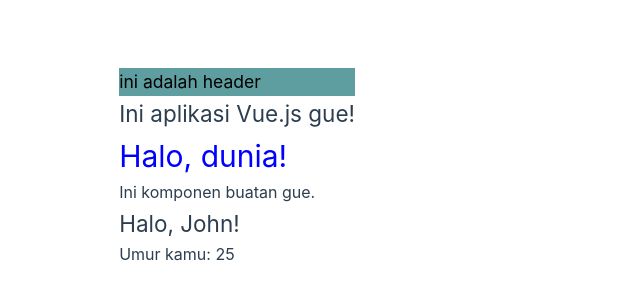
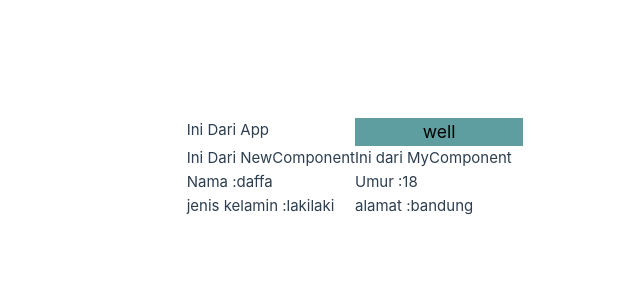
Before and after one commit to muhammaddaffafauzan/belajar-vue, a Vue app: page / in a window 1280 px wide. Shown: the part 232-532 px from the top of the page, without its empty margins (285-925 px from the left). Built offline with nearby package versions, Linux system fonts and the light colour scheme.

Commit message:
update PUSING COK

```diff
--- a/src/App.vue
+++ b/src/App.vue
@@ -1,18 +1,8 @@
 <template>
-  <div>
- <Header text="ini adalah header"></Header>
-    <h2>Ini aplikasi Vue.js gue!</h2>
-    <my-component nama="John" umur="25"></my-component>
-  </div>
+  <p>Ini Dari App</p>
+  <NewComponent></NewComponent>
 </template>
 
-<script>
-import MyComponent from './components/Mycomponent.vue'; // Import komponen yang udah kita buat
-import Header from './components/header.vue';
-export default {
-  components: {
-    MyComponent, // Daftarkan komponen agar bisa digunakan di sini
-    Header
-  },
-}
+<script setup>
+import NewComponent from './components/NewComponent.vue'
 </script>
--- a/src/components/MyComponent.vue
+++ b/src/components/MyComponent.vue
@@ -1,39 +1,18 @@
 <template>
-  <div>
-    <h1>Halo, dunia!</h1>
-    <p>Ini komponen buatan gue.</p>
-    <h2>Halo, {{ nama }}!</h2>
-    <p>Umur kamu: {{ umur }}</p>
-  </div>
+  <p>Ini dari MyComponent</p>
+  <p> Nama :{{ nama }}</p>
+  <p> Umur :{{ umur }}</p>
+  <p> jenis kelamin :{{ jk }}</p>
 </template>
-
 
 <script>
 export default {
-  name: 'MyComponent', // Nama komponen, bisa diubah sesuai kebutuhan
-  props: ['nama', 'umur'], // Definisi props "nama" dan "umur"
-  // Data komponen
-  data() {
-    return {
-      message: 'Ini pesan dari komponen!'
-    };
-  },
-  // Metode-metode komponen
-  methods: {
-    greet() {
-      console.log('Halo, bro!');
+  name: 'MyComponent',
+  props: ['nama', 'umur'],
+  data(){
+    return{
+      jk:'lakilaki'
     }
   }
 }
 </script>
-
-
-<style>
-h1 {
-  color: blue;
-}
-
-p {
-  font-size: 16px;
-}
-</style>
--- /dev/null
+++ b/src/components/NewComponent.vue
@@ -0,0 +1,23 @@
+<template>
+    <Header text="well"></Header>
+  <p>Ini Dari NewComponent</p>
+  <MyComponent nama="daffa" umur="18"/>
+  <p>alamat :{{ alamat }}</p>
+  </template>
+
+  <script>
+  import Header from '../components/header.vue'
+  import MyComponent from '../components/MyComponent.vue'
+  export default{
+    components : {
+      MyComponent,
+      Header
+    },
+    data(){
+    return{
+      alamat: 'bandung'
+    }
+  }
+
+  }
+  </script>
--- a/src/components/header.vue
+++ b/src/components/header.vue
@@ -11,6 +11,7 @@ export default {
 </script>
 <style>
 h3{
+  text-align: center;
   color: black;
   background-color: cadetblue;
 }
```
